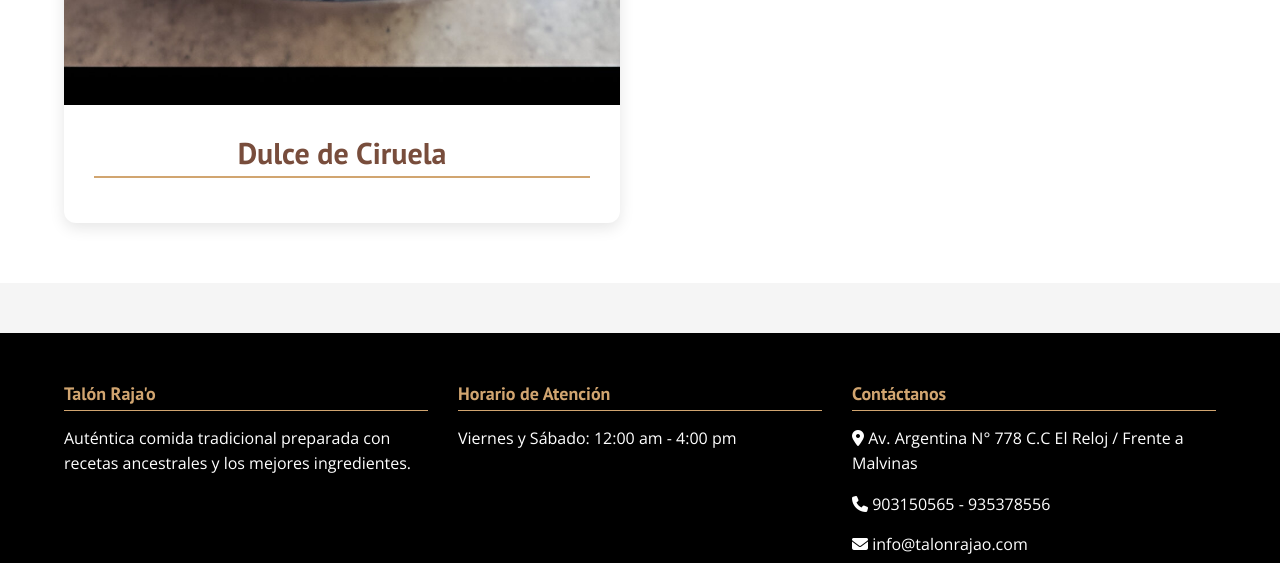
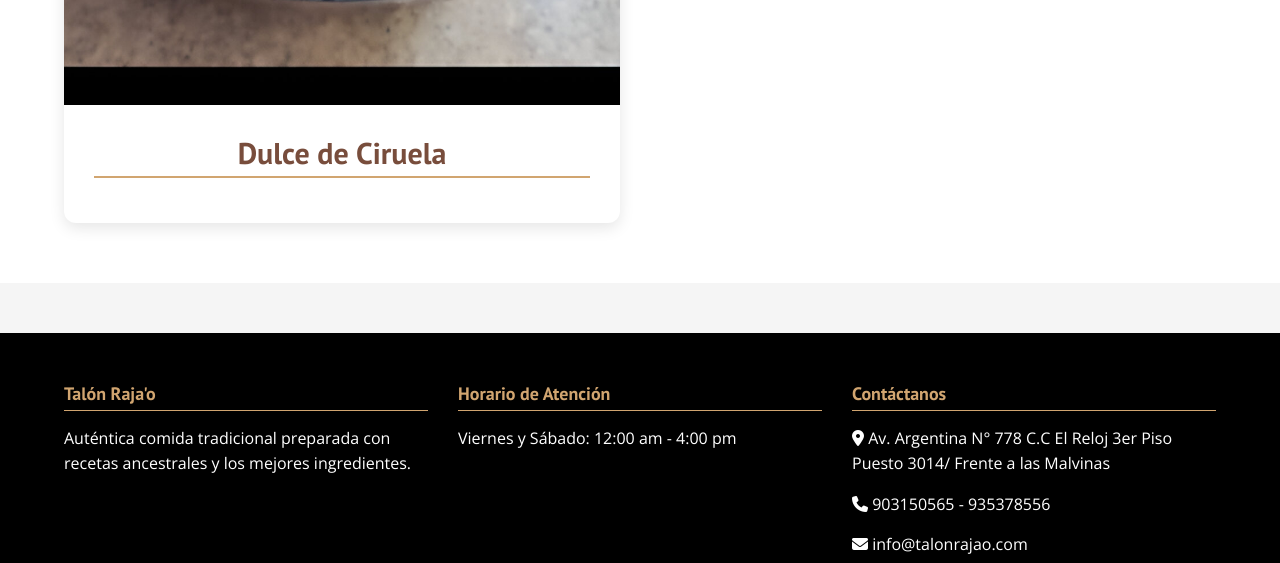
Before and after one commit to yamgit2018/talon-rajao-chinchano, a plain HTML site: page dulcestipico.html in a window 1280 px wide. Shown: the part 4319-4882 px from the top of the page. Drawn offline with nearby package versions, Linux system fonts and the light colour scheme.

Commit message:
Modificacio de la direccion, agregacion completa

```diff
--- a/dulcestipico.html
+++ b/dulcestipico.html
@@ -206,7 +206,7 @@
 
                 <div class="footer__seccion">
                     <h4>Contáctanos</h4>
-                    <p><i class="fas fa-map-marker-alt"></i> Av. Argentina N° 778 C.C El Reloj / Frente a Malvinas</p>
+                    <p><i class="fas fa-map-marker-alt"></i>  Av. Argentina N° 778 C.C El Reloj 3er Piso Puesto 3014/ Frente a las Malvinas</p>
                     <p><i class="fas fa-phone"></i> 903150565 - 935378556</p>
                     <p><i class="fas fa-envelope"></i> info@talonrajao.com</p>
 
```
Also changed, not shown: desayuno.html (+1 -1 lines), entradas.html (+1 -1 lines), index.html (+1 -1 lines), tragos.html (+1 -1 lines).
